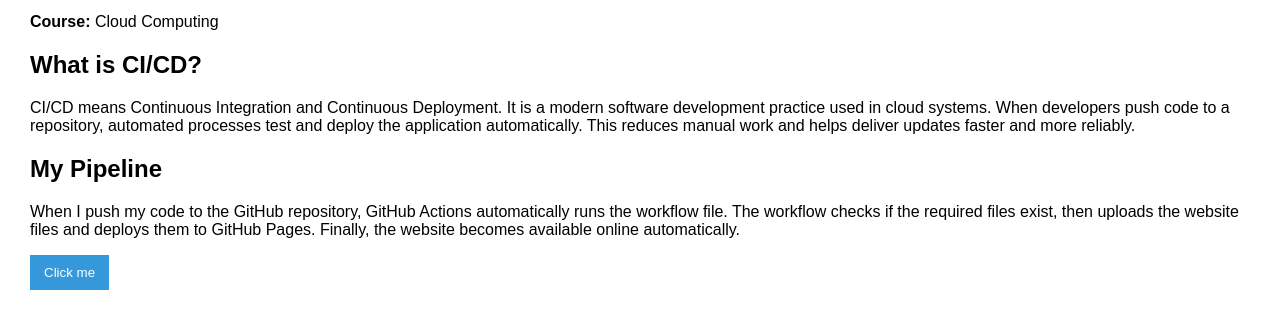
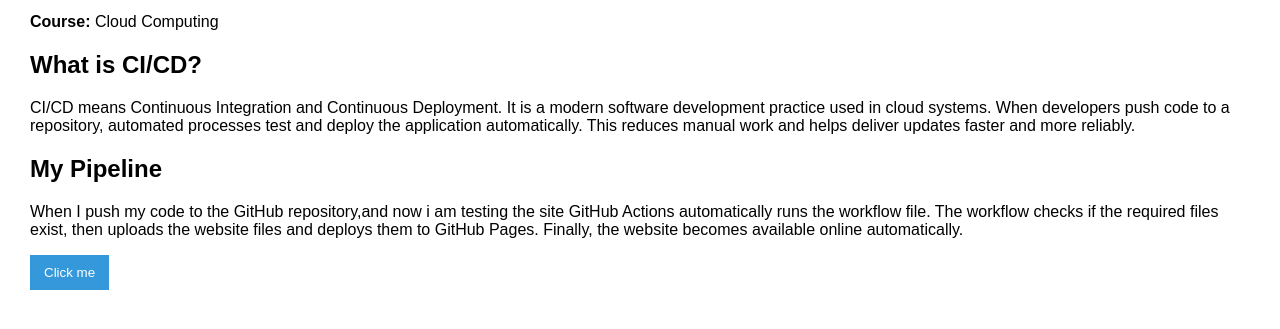
Before and after one commit to AFNANMUSTAFA/cloud-beginner-cicd-pages, a plain HTML site: page index.html in a window 1280 px wide. Shown: the part 109-438 px from the top of the page. Drawn offline with Linux system fonts and the light colour scheme.

Commit message:
Update index.html

```diff
--- a/index.html
+++ b/index.html
@@ -26,7 +26,7 @@ This reduces manual work and helps deliver updates faster and more reliably.
 <h2>My Pipeline</h2>
 
 <p>
-When I push my code to the GitHub repository,
+When I push my code to the GitHub repository,and now i am testing the site
 GitHub Actions automatically runs the workflow file.
 The workflow checks if the required files exist,
 then uploads the website files and deploys them to GitHub Pages.
```
